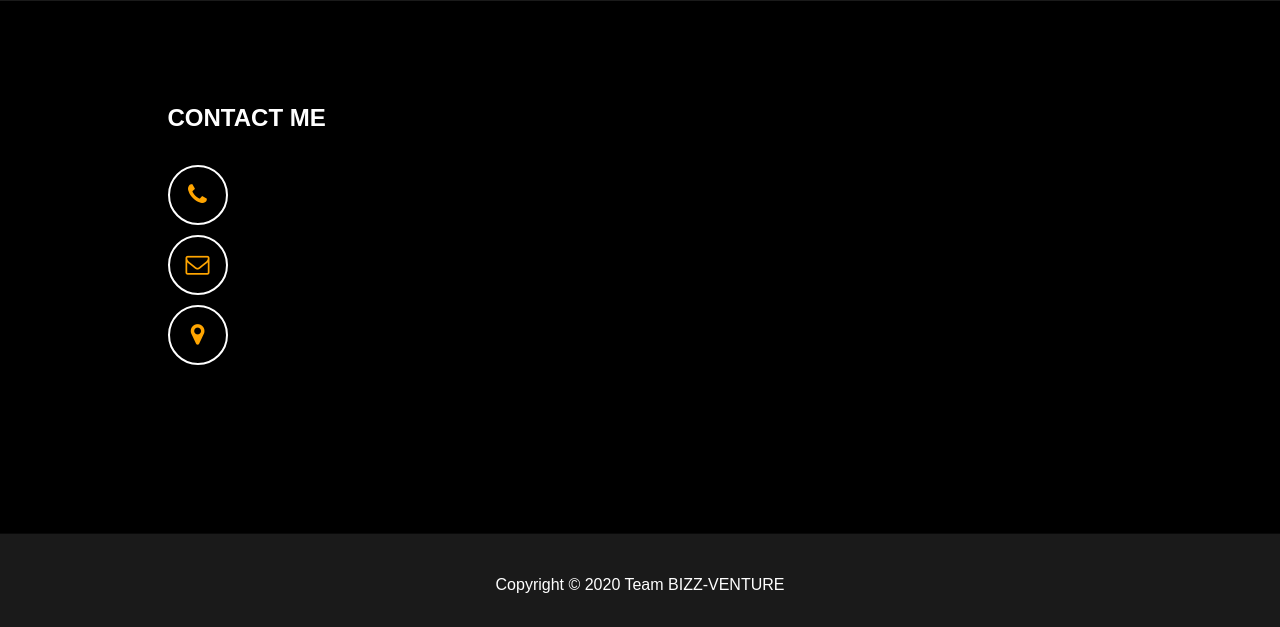
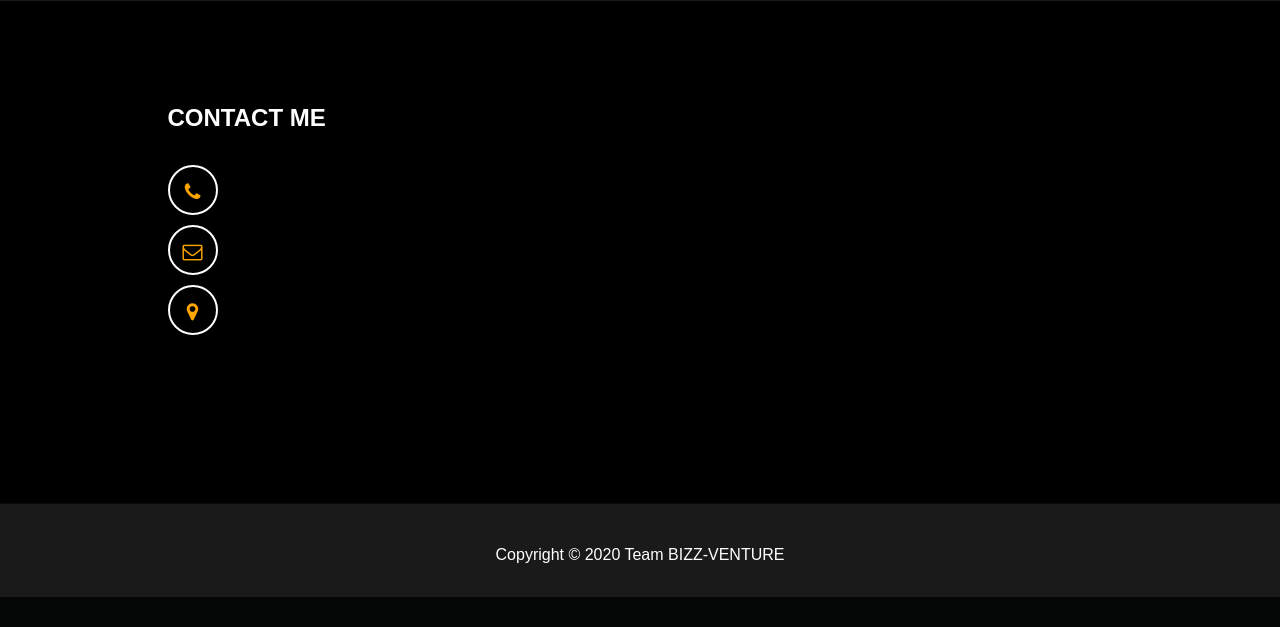
Before and after one commit to N15H4N7/bizz-venture, a PHP site: page / in a window 1280 px wide. Shown: the part 3310-3937 px from the top of the page. After the commit the page ends 3907 px from the top, so only its background shows below. Run offline with PHP 8.4, Linux system fonts and the light colour scheme.

Commit message:
Update templatemo-style.css

```diff
--- a/css/templatemo-style.css
+++ b/css/templatemo-style.css
@@ -370,16 +370,16 @@ h1,h2,h3,h4,h5
         border: 2px solid #ffffff;
         border-radius: 50%;
         color: #ffa500;
-        font-size: 24px;
+        font-size: 20px;
         margin-right: 24px;
-        width: 60px;
-        height: 60px;
-        line-height: 55px;
+        width: 50px;
+        height: 50px;
+        line-height: 50px;
         text-align: center;
         vertical-align: middle;
         transition: all 0.4s ease-in;
     }
-#contact .fa :hover
+#contact .fa:hover
     {
         background: #ffffff;
         cursor: pointer;
```
